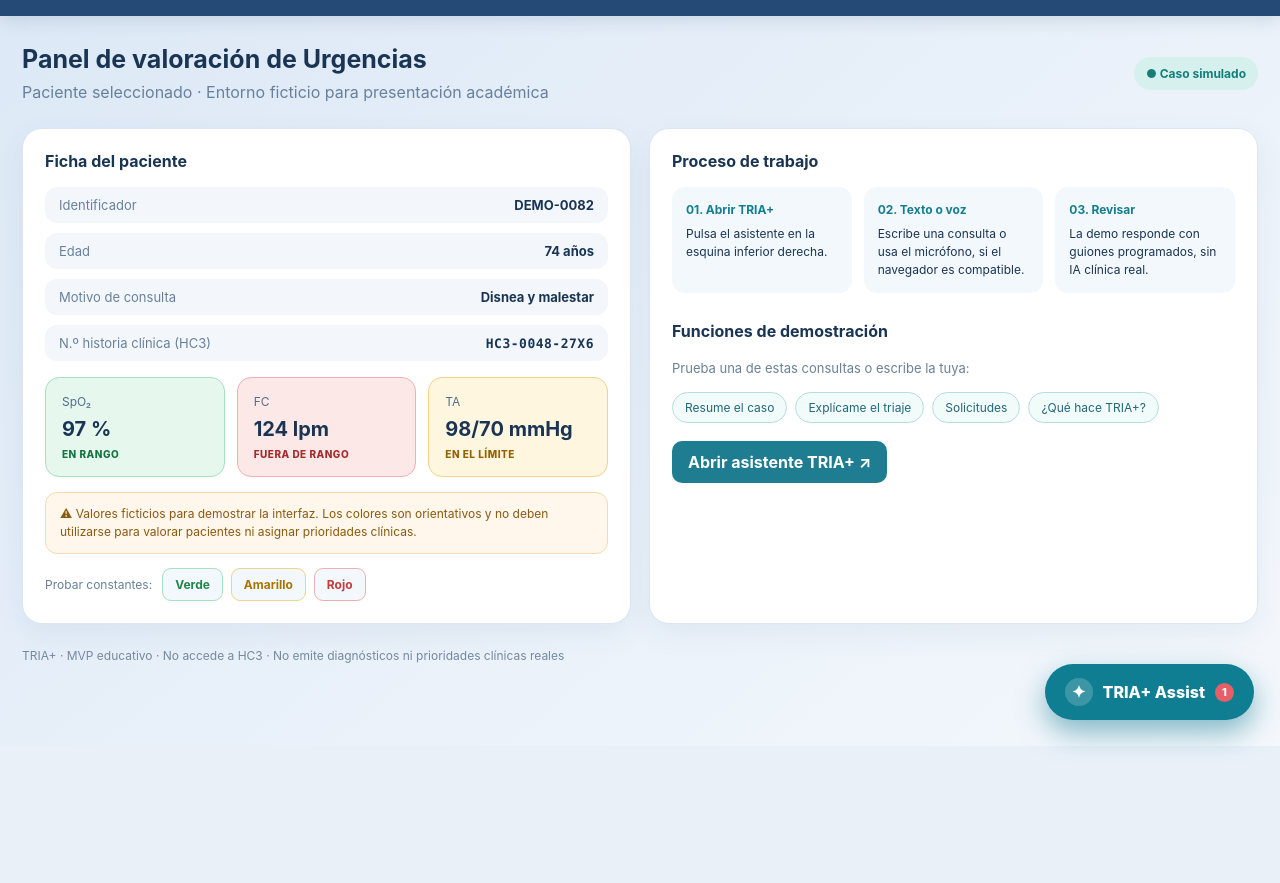
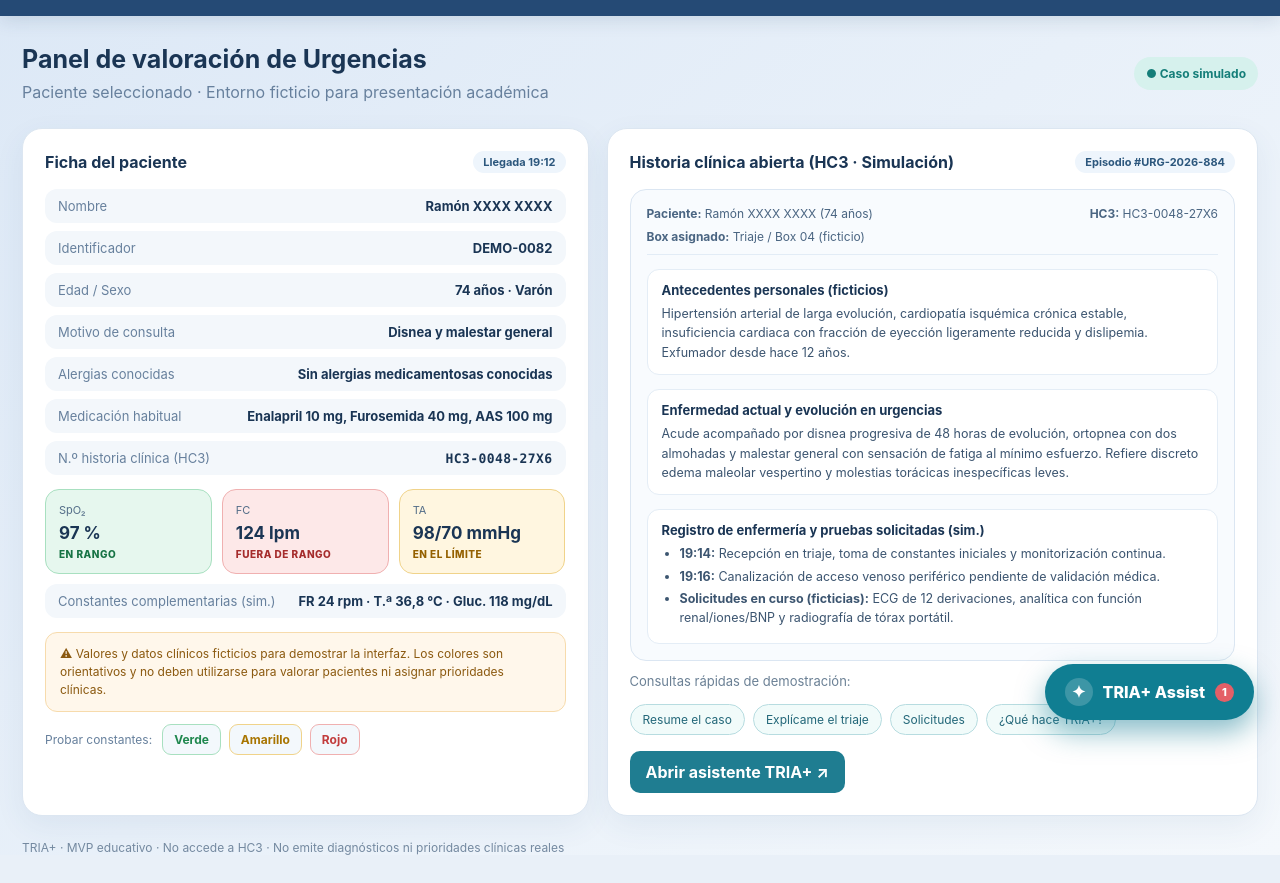
Before and after one commit to wixmil/Tria-demo, a plain HTML site: page index.html in a window 1280 px wide. Shown: the part 54-937 px from the top of the page. Before the commit the page ends 800 px from the top, so only its background shows below. Drawn offline with Linux system fonts and the light colour scheme.

Commit message:
Add files via upload

```diff
--- a/index.html
+++ b/index.html
@@ -25,31 +25,40 @@ button:disabled{cursor:default}
 .heading{display:flex;align-items:center;justify-content:space-between;gap:16px}
 .heading h1{font-size:25px;margin:0}.heading p{margin:8px 0 0;color:var(--muted)}
 .tag{font-size:12px;padding:9px 12px;background:#d6f1ed;color:#157e79;border-radius:50px;font-weight:700;white-space:nowrap}
-.columns{display:grid;grid-template-columns:1fr 1fr;gap:18px;margin-top:26px}
+.columns{display:grid;grid-template-columns:1fr 1.15fr;gap:18px;margin-top:26px}
 .panel{background:#fff;border:1px solid var(--line);border-radius:20px;padding:22px;box-shadow:0 10px 30px #31577b12}
-.panel h2{font-size:16px;margin:0 0 16px}
-.field{font-size:13px;margin:10px 0;padding:10px 14px;background:var(--soft);border-radius:12px;display:flex;justify-content:space-between;gap:10px;align-items:center}
-.field span{color:var(--muted)}
-.field b.mono{font-family:ui-monospace,"SF Mono",Consolas,monospace;letter-spacing:.5px}
-.patient{display:grid;grid-template-columns:repeat(3,1fr);gap:12px;margin-top:16px}
-.metric{padding:16px;background:var(--soft);border:1px solid var(--line);border-radius:14px;transition:background .25s,border-color .25s}
-.metric small{display:block;color:#536d88;font-size:12px;margin-bottom:8px}
-.metric strong{display:block;font-size:20px}
-.metric .state{display:block;font-size:10px;font-weight:800;text-transform:uppercase;letter-spacing:.5px;margin-top:7px}
+.panel h2{font-size:16px;margin:0 0 16px;display:flex;align-items:center;justify-content:space-between;gap:8px}
+.pill-info{font-size:11px;font-weight:700;background:#eef5fc;color:#2c577d;padding:4px 10px;border-radius:999px}
+.field{font-size:13px;margin:8px 0;padding:9px 13px;background:var(--soft);border-radius:12px;display:flex;justify-content:space-between;gap:12px;align-items:center}
+.field span{color:var(--muted);flex-shrink:0}
+.field b{text-align:right}
+.field b.mono{font-family:ui-monospace,"SF Mono",Consolas,monospace;letter-spacing:.4px}
+.patient{display:grid;grid-template-columns:repeat(3,1fr);gap:10px;margin-top:14px}
+.metric{padding:13px;background:var(--soft);border:1px solid var(--line);border-radius:14px;transition:background .25s,border-color .25s}
+.metric small{display:block;color:#536d88;font-size:11px;margin-bottom:6px}
+.metric strong{display:block;font-size:17px}
+.metric .state{display:block;font-size:10px;font-weight:800;text-transform:uppercase;letter-spacing:.5px;margin-top:5px}
 .metric.ok{background:#e6f7ee;border-color:#a8e0c0}.metric.ok .state{color:#167344}
 .metric.warn{background:#fff6e0;border-color:#f0d38a}.metric.warn .state{color:#946000}
 .metric.bad{background:#fde8e8;border-color:#f0b0b0}.metric.bad .state{color:#a52c2c}
-.warning{background:#fff7eb;color:#8b590f;border:1px solid #f7dbac;padding:12px 14px;border-radius:12px;margin-top:15px;font-size:12px;line-height:1.5}
-.helper{font-size:13px;color:#6b8095;line-height:1.7}
+.warning{background:#fff7eb;color:#8b590f;border:1px solid #f7dbac;padding:12px 14px;border-radius:12px;margin-top:14px;font-size:12px;line-height:1.5}
+.helper{font-size:13px;color:#6b8095;line-height:1.6;margin:10px 0}
 .footer{font-size:12px;color:#7489a0;margin-top:24px}
-.testpanel{display:flex;gap:8px;margin-top:14px;flex-wrap:wrap;align-items:center}
+.testpanel{display:flex;gap:8px;margin-top:12px;flex-wrap:wrap;align-items:center}
 .testpanel .lbl{font-size:12px;color:var(--muted);margin-right:2px}
-.testpanel button{border:1px solid #c9dce9;background:#f3f8fc;border-radius:9px;padding:8px 12px;font-size:12px;font-weight:700;color:#2b5b7a}
+.testpanel button{border:1px solid #c9dce9;background:#f3f8fc;border-radius:9px;padding:7px 11px;font-size:12px;font-weight:700;color:#2b5b7a}
 .testpanel .t-ok{border-color:#a8e0c0;color:#1f874e}.testpanel .t-warn{border-color:#f0d38a;color:#a87500}.testpanel .t-bad{border-color:#f0b0b0;color:#c23c3c}
-.steps{display:grid;grid-template-columns:repeat(3,1fr);gap:12px}
-.step{padding:14px;background:#f3f8fc;border-radius:13px;font-size:12px;line-height:1.5}
-.step b{display:block;color:#137e90;margin-bottom:6px}
-.chips{display:flex;flex-wrap:wrap;gap:8px;margin:0 0 18px}
+
+/* Historia clínica abierta */
+.hc-doc{background:#f8fbfe;border:1px solid #dbe6f2;border-radius:16px;padding:16px;display:flex;flex-direction:column;gap:14px}
+.hc-top{display:flex;flex-wrap:wrap;justify-content:space-between;gap:8px;padding-bottom:10px;border-bottom:1px solid #e2ecf6;font-size:12px;color:#4a6582}
+.hc-block{background:#fff;border:1px solid #e4edf6;border-radius:12px;padding:12px 14px}
+.hc-block h3{margin:0 0 6px;font-size:13px;color:#1a3554}
+.hc-block p{margin:0;font-size:12.5px;line-height:1.55;color:#3c5570}
+.hc-list{margin:6px 0 0;padding-left:18px;font-size:12.5px;line-height:1.55;color:#3c5570}
+.hc-list li{margin:3px 0}
+
+.chips{display:flex;flex-wrap:wrap;gap:8px;margin:12px 0 16px}
 .chips button{border:1px solid #b7dce0;border-radius:30px;background:#f1fbfa;color:#236779;font-size:12px;padding:7px 12px}
 .chips button:hover{background:#e0f5f3}
 .formbutton{background:#1f7d91;color:#fff;border:0;border-radius:10px;padding:11px 16px;font-weight:700}
@@ -64,7 +73,7 @@ button:disabled{cursor:default}
 
 /* Chat */
 .chat{position:fixed;right:24px;bottom:90px;width:min(420px,calc(100vw - 28px));height:min(660px,calc(100vh - 115px));display:flex;flex-direction:column;border-radius:22px;background:#fff;box-shadow:0 24px 70px #15365e5c;overflow:hidden;border:1px solid #c9dce9;z-index:4;transition:opacity .2s,transform .2s}
-.chat.hidden{display:none!important;opacity:0;pointer-events:none;transform:translateY(15px);visibility:hidden}
+.chat.hidden{display:none}
 .chathead{background:linear-gradient(110deg,#214a73,#127e90);color:#fff;display:flex;align-items:center;justify-content:space-between;padding:15px 17px;cursor:move;touch-action:none;user-select:none}
 .chattitle{font-size:20px;font-weight:800}.chatmeta{font-size:11px;color:#d8f4f3;margin-top:4px}
 .headbtn{background:#ffffff1e;color:#fff;border:1px solid #ffffff50;border-radius:8px;width:31px;height:31px;font-size:18px;line-height:1}
@@ -105,7 +114,8 @@ button:disabled{cursor:default}
 .disclaimer{font-size:10px;color:#8697a9;text-align:center;padding:0 9px 8px;background:#fff}
 .dot{height:9px;width:9px;background:#54d6b5;border-radius:50%;display:inline-block;margin-right:6px}
 
-@media(max-width:850px){.columns{grid-template-columns:1fr}.topbar{padding:0 16px}.topright{display:none}.shell{padding:0 14px}.patient{grid-template-columns:repeat(2,1fr)}.chat{right:14px;bottom:82px}.steps{grid-template-columns:1fr}.launcher{right:14px;bottom:14px}}
+@media(max-width:920px){.columns{grid-template-columns:1fr}}
+@media(max-width:850px){.topbar{padding:0 16px}.topright{display:none}.shell{padding:0 14px}.patient{grid-template-columns:repeat(2,1fr)}.chat{right:14px;bottom:82px}.launcher{right:14px;bottom:14px}}
 @media(max-width:430px){.patient{grid-template-columns:1fr}.heading{align-items:flex-start;flex-direction:column}.panel{padding:17px}.brand small{display:none}}
 @media(prefers-reduced-motion:reduce){*{animation:none!important;transition:none!important;scroll-behavior:auto!important}}
 </style>
@@ -124,10 +134,13 @@ button:disabled{cursor:default}
 
   <div class="columns">
     <section class="panel">
-      <h2>Ficha del paciente</h2>
+      <h2>Ficha del paciente <span class="pill-info">Llegada 19:12</span></h2>
+      <div class="field"><span>Nombre</span><b>Ramón XXXX XXXX</b></div>
       <div class="field"><span>Identificador</span><b>DEMO-0082</b></div>
-      <div class="field"><span>Edad</span><b>74 años</b></div>
-      <div class="field"><span>Motivo de consulta</span><b>Disnea y malestar</b></div>
+      <div class="field"><span>Edad / Sexo</span><b>74 años · Varón</b></div>
+      <div class="field"><span>Motivo de consulta</span><b>Disnea y malestar general</b></div>
+      <div class="field"><span>Alergias conocidas</span><b>Sin alergias medicamentosas conocidas</b></div>
+      <div class="field"><span>Medicación habitual</span><b>Enalapril 10 mg, Furosemida 40 mg, AAS 100 mg</b></div>
       <div class="field"><span>N.º historia clínica (HC3)</span><b class="mono">HC3-0048-27X6</b></div>
 
       <div class="patient" aria-live="polite">
@@ -136,7 +149,9 @@ button:disabled{cursor:default}
         <div class="metric" id="box-ta"><small>TA</small><strong id="m-ta">98/70 mmHg</strong><span class="state" id="s-ta">En el límite</span></div>
       </div>
 
-      <div class="warning">⚠ Valores ficticios para demostrar la interfaz. Los colores son orientativos y no deben utilizarse para valorar pacientes ni asignar prioridades clínicas.</div>
+      <div class="field" style="margin-top:10px"><span>Constantes complementarias (sim.)</span><b>FR 24 rpm · T.ª 36,8 °C · Gluc. 118 mg/dL</b></div>
+
+      <div class="warning">⚠ Valores y datos clínicos ficticios para demostrar la interfaz. Los colores son orientativos y no deben utilizarse para valorar pacientes ni asignar prioridades clínicas.</div>
       <div class="testpanel" role="group" aria-label="Pruebas de constantes">
         <span class="lbl">Probar constantes:</span>
         <button class="t-ok" type="button" data-preset="green">Verde</button>
@@ -146,14 +161,35 @@ button:disabled{cursor:default}
     </section>
 
     <section class="panel">
-      <h2>Proceso de trabajo</h2>
-      <div class="steps">
-        <div class="step"><b>01. Abrir TRIA+</b>Pulsa el asistente en la esquina inferior derecha.</div>
-        <div class="step"><b>02. Texto o voz</b>Escribe una consulta o usa el micrófono, si el navegador es compatible.</div>
-        <div class="step"><b>03. Revisar</b>La demo responde con guiones programados, sin IA clínica real.</div>
+      <h2>Historia clínica abierta (HC3 · Simulación) <span class="pill-info">Episodio #URG-2026-884</span></h2>
+      <div class="hc-doc">
+        <div class="hc-top">
+          <span><b>Paciente:</b> Ramón XXXX XXXX (74 años)</span>
+          <span><b>HC3:</b> <span class="mono">HC3-0048-27X6</span></span>
+          <span><b>Box asignado:</b> Triaje / Box 04 (ficticio)</span>
+        </div>
+
+        <div class="hc-block">
+          <h3>Antecedentes personales (ficticios)</h3>
+          <p>Hipertensión arterial de larga evolución, cardiopatía isquémica crónica estable, insuficiencia cardiaca con fracción de eyección ligeramente reducida y dislipemia. Exfumador desde hace 12 años.</p>
+        </div>
+
+        <div class="hc-block">
+          <h3>Enfermedad actual y evolución en urgencias</h3>
+          <p>Acude acompañado por disnea progresiva de 48 horas de evolución, ortopnea con dos almohadas y malestar general con sensación de fatiga al mínimo esfuerzo. Refiere discreto edema maleolar vespertino y molestias torácicas inespecíficas leves.</p>
+        </div>
+
+        <div class="hc-block">
+          <h3>Registro de enfermería y pruebas solicitadas (sim.)</h3>
+          <ul class="hc-list">
+            <li><b>19:14:</b> Recepción en triaje, toma de constantes iniciales y monitorización continua.</li>
+            <li><b>19:16:</b> Canalización de acceso venoso periférico pendiente de validación médica.</li>
+            <li><b>Solicitudes en curso (ficticias):</b> ECG de 12 derivaciones, analítica con función renal/iones/BNP y radiografía de tórax portátil.</li>
+          </ul>
+        </div>
       </div>
-      <h2 style="margin-top:28px">Funciones de demostración</h2>
-      <p class="helper">Prueba una de estas consultas o escribe la tuya:</p>
+
+      <p class="helper">Consultas rápidas de demostración:</p>
       <div class="chips">
         <button type="button" data-ask="Resume el caso">Resume el caso</button>
         <button type="button" data-ask="Explícame el triaje">Explícame el triaje</button>
@@ -205,6 +241,7 @@ let unread = 0, busy = false;
 /* ---------- Abrir / minimizar (arranca minimizado) ---------- */
 function openChat(){
   chat.classList.remove('hidden');
+  chat.style.display='flex';
   chat.setAttribute('aria-hidden','false');
   $('launcher').style.display='none';
   $('launcher').setAttribute('aria-expanded','true');
@@ -214,6 +251,7 @@ function openChat(){
 }
 function minimizeChat(restoreFocus = true){
   chat.classList.add('hidden');
+  chat.style.display='none';
   chat.setAttribute('aria-hidden','true');
   $('launcher').style.display='flex';
   $('launcher').setAttribute('aria-expanded','false');
@@ -323,7 +361,7 @@ function send(message){
       addBubble(r.text,'bot');
     }
     busy=false;
-  },1300); // Tiempo de escritura duplicado (antes 650ms)
+  },1300);
 }
 
 /* ---------- Eventos de envío (Enter y botón enviar) ---------- */
@@ -423,7 +461,7 @@ document.querySelectorAll('[data-preset]').forEach(b=>b.addEventListener('click'
 minimizeChat(false);
 welcome();
 const params=new URLSearchParams(location.search);
-if(params.get('kiosk')==='1'){ openChat(); document.querySelector('.topbar').style.display='none'; }
+if(params.get('kiosk')==='1'){ document.querySelector('.topbar').style.display='none'; minimizeChat(false); }
 if(params.get('auto')==='resumen'){ setTimeout(()=>{openChat();send('Resume el caso');},700); }
 if(params.get('readonly')==='1'){
   q.disabled=true; $('mic').style.display='none'; $('sendbtn').style.display='none';
```
